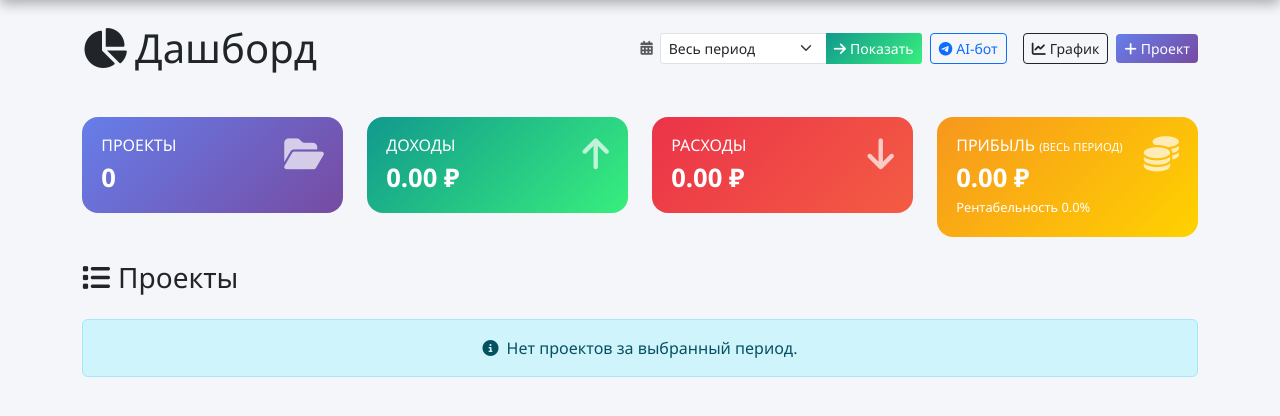
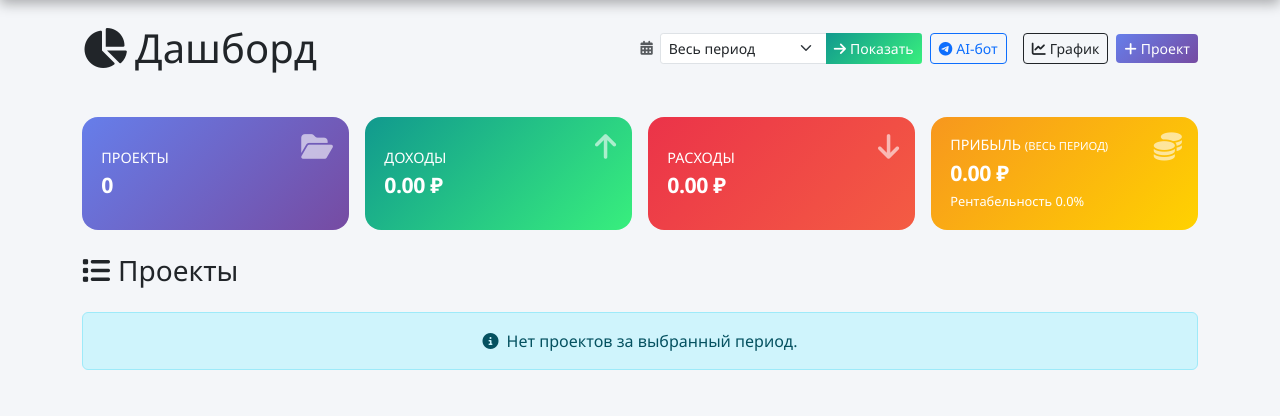
Before and after one commit to daniil-avdeenko/project-finance, a Flask app: page / in a window 1280 px wide. Shown: the part 56-472 px from the top of the page. Run offline with Flask 3, Linux system fonts and the light colour scheme; the visitor is signed in with stand-in values (Sample User, id 1); data that the repository does not hold is empty; some libraries are stand-ins or nearby versions.

Commit message:
fix(ui): add responsive base styles and stat-card layout

```diff
--- a/app/static/css/styles.css
+++ b/app/static/css/styles.css
@@ -16,21 +16,118 @@ body {
     box-shadow: 0 12px 28px rgba(0,0,0,0.10);
 }
 
-/* Градиентные карточки статистики */
+/* ============================================================
+   Градиентные карточки статистики.
+   ------------------------------------------------------------
+   Структура: .stat-card > .stat-icon (absolute) + .stat-content.
+   Иконка в правом верхнем углу через position: absolute — не
+   конкурирует с числом за горизонтальное место. На <1200px
+   иконка скрыта, контент получает всю ширину, чтобы длинные
+   суммы (162 616 834,60 ₽) помещались без обрезки.
+   Шрифт через clamp(): масштабируется с viewport, а не прыгает
+   на брейкпоинтах. Суммы не обрезаются многоточием — это
+   главные показатели дашборда.
+   ============================================================ */
 .stat-card {
     color: #fff;
     border-radius: 16px;
     padding: 1.2rem;
-}
-.stat-card h2 {
-    font-weight: 700;
-    margin: 0;
-}
-.stat-card .stat-icon {
-    font-size: 2.2rem;
-    opacity: 0.7;
+    position: relative;
+    height: 100%;
+    display: flex;
+    flex-direction: column;
+    justify-content: center;
 }
 
+@media (max-width: 1200px) {
+    .stat-card {
+        padding: 1rem;
+    }
+}
+
+.stat-card .stat-icon {
+    position: absolute;
+    top: 1rem;
+    right: 1rem;
+    font-size: clamp(1.5rem, 2.2vw, 2.2rem);
+    opacity: 0.6;
+    pointer-events: none;
+}
+
+@media (max-width: 1200px) {
+    .stat-card .stat-icon {
+        display: none;
+    }
+}
+
+.stat-card .stat-content {
+    position: relative;
+    z-index: 1;
+    padding-right: clamp(2rem, 2.8vw, 3.2rem);
+    min-width: 0;
+}
+
+@media (max-width: 1200px) {
+    .stat-card .stat-content {
+        padding-right: 0;
+    }
+}
+
+.stat-card h6 {
+    font-size: clamp(0.7rem, 0.8vw + 0.35rem, 0.9rem);
+    margin-bottom: 0.4rem;
+    white-space: nowrap;
+    overflow: hidden;
+    text-overflow: ellipsis;
+}
+
+.stat-card h2 {
+    font-size: clamp(0.95rem, 1.1vw + 0.45rem, 1.5rem);
+    font-weight: 700;
+    letter-spacing: -0.02em;
+    margin: 0;
+    white-space: nowrap;
+}
+
+.stat-card .period-label {
+    font-size: clamp(0.6rem, 0.6vw + 0.3rem, 0.7rem);
+    font-weight: normal;
+}
+
+.stat-card .profitability-label {
+    display: block;
+    margin-top: 0.4rem;
+    font-size: clamp(0.6rem, 0.65vw + 0.3rem, 0.8rem);
+    white-space: nowrap;
+    overflow: hidden;
+    text-overflow: ellipsis;
+}
+
+/* Курсы в шапке дашборда: «84,50 ₽» — единое целое, не рвётся на ₽ */
+.dashboard-rates > span {
+    white-space: nowrap;
+}
+
+/* ============================================================
+   Responsive / zoom behavior
+   ============================================================ */
+
+/* Навбар: ссылки в одну строку, иконка и текст не разрываются */
+.navbar .nav-link {
+    white-space: nowrap;
+}
+
+/* h1 с иконкой: иконка и текст всегда в одной строке */
+h1 {
+    white-space: nowrap;
+}
+
+/* Кнопки не разрывают текст на две строки */
+.btn {
+    white-space: nowrap;
+}
+
+/* Список с hover-эффектом */
 .list-group-item-action {
     transition: background-color 0.2s, box-shadow 0.2s;
 }
--- a/app/templates/base.html
+++ b/app/templates/base.html
@@ -10,7 +10,7 @@
 </head>
 <body>
 <!-- Навбар -->
-<nav class="navbar navbar-expand-lg navbar-dark bg-dark">
+<nav class="navbar navbar-expand-xl navbar-dark bg-dark">
     <div class="container">
         <a class="navbar-brand" href="{{ url_for('main.index') }}">
             <i class="fas fa-chart-pie me-2"></i>Финансы проектов
--- a/app/templates/index.html
+++ b/app/templates/index.html
@@ -8,7 +8,7 @@
         <h1 class="mb-0"><i class="fas fa-chart-pie me-2"></i>Дашборд</h1>
 
         {% if usd_rate or eur_rate or cny_rate %}
-        <div class="d-flex align-items-center gap-3 text-muted small border-start ps-3">
+        <div class="dashboard-rates d-flex align-items-center gap-3 text-muted small border-start ps-3">
             {% if usd_rate %}
             <span title="Курс ЦБ на {{ usd_rate.rate_date }}">
                 <i class="fas fa-dollar-sign me-1"></i>{{ usd_rate.rate_rub|money }} ₽
@@ -39,7 +39,7 @@
                     <option value="all" {% if selected_month is none %}selected{% endif %}>Весь период</option>
                     {% for m in months %}
                     <option value="{{ m.month }}" data-year="{{ m.year }}"
-                            {% if m.month== selected_month and m.year== selected_year %}selected{% endif %}>
+                            {% if m.month == selected_month and m.year == selected_year %}selected{% endif %}>
                         {{ m.label }}
                     </option>
                     {% endfor %}
@@ -101,53 +101,44 @@
 </div>
 
 <!-- Карточки статистики -->
-<div class="row g-4 mb-4">
-    <div class="col-md-3">
+<div class="row g-3 mb-4">
+    <div class="col-12 col-sm-6 col-lg-3">
         <div class="stat-card bg-gradient-primary">
-            <div class="d-flex justify-content-between">
-                <div>
+            <i class="fas fa-folder-open stat-icon"></i>
+            <div class="stat-content">
                 <h6 class="text-uppercase fw-light">Проекты</h6>
-                    <h2 style="font-size: 1.6rem;">{{ total_projects }}</h2>
-                </div>
-                <i class="fas fa-folder-open stat-icon"></i>
+                <h2>{{ total_projects }}</h2>
             </div>
         </div>
     </div>
-    <div class="col-md-3">
+    <div class="col-12 col-sm-6 col-lg-3">
         <div class="stat-card bg-gradient-success">
-            <div class="d-flex justify-content-between">
-                <div>
+            <i class="fas fa-arrow-up stat-icon"></i>
+            <div class="stat-content">
                 <h6 class="text-uppercase fw-light">Доходы</h6>
-                    <h2 style="font-size: 1.6rem;">{{ total_income|money }} ₽</h2>
-                </div>
-                <i class="fas fa-arrow-up stat-icon"></i>
+                <h2>{{ total_income|money }} ₽</h2>
             </div>
         </div>
     </div>
-    <div class="col-md-3">
+    <div class="col-12 col-sm-6 col-lg-3">
         <div class="stat-card bg-gradient-danger">
-            <div class="d-flex justify-content-between">
-                <div>
+            <i class="fas fa-arrow-down stat-icon"></i>
+            <div class="stat-content">
                 <h6 class="text-uppercase fw-light">Расходы</h6>
-                    <h2 style="font-size: 1.6rem;">{{ total_expense|money }} ₽</h2>
-                </div>
-                <i class="fas fa-arrow-down stat-icon"></i>
+                <h2>{{ total_expense|money }} ₽</h2>
             </div>
         </div>
     </div>
-    <div class="col-md-3">
+    <div class="col-12 col-sm-6 col-lg-3">
         <div class="stat-card bg-gradient-warning">
-            <div class="d-flex justify-content-between">
-                <div>
+            <i class="fas fa-coins stat-icon"></i>
+            <div class="stat-content">
                 <h6 class="text-uppercase fw-light">
                     Прибыль
-                        <span style="font-size: 0.7rem; font-weight: normal;">({{ period_label }})</span>
+                    <span class="period-label">({{ period_label }})</span>
                 </h6>
-                    <h2 style="font-size: 1.6rem;">{{ total_profit|money }} ₽</h2>
-                    <small style="font-size: 0.8rem;">Рентабельность {{ "{:.1f}".format(overall_profitability)
-                        }}%</small>
-                </div>
-                <i class="fas fa-coins stat-icon"></i>
+                <h2>{{ total_profit|money }} ₽</h2>
+                <small class="profitability-label">Рентабельность {{ "{:.1f}".format(overall_profitability) }}%</small>
             </div>
         </div>
     </div>
```
Lines whose indentation alone changed are shown as unchanged.
